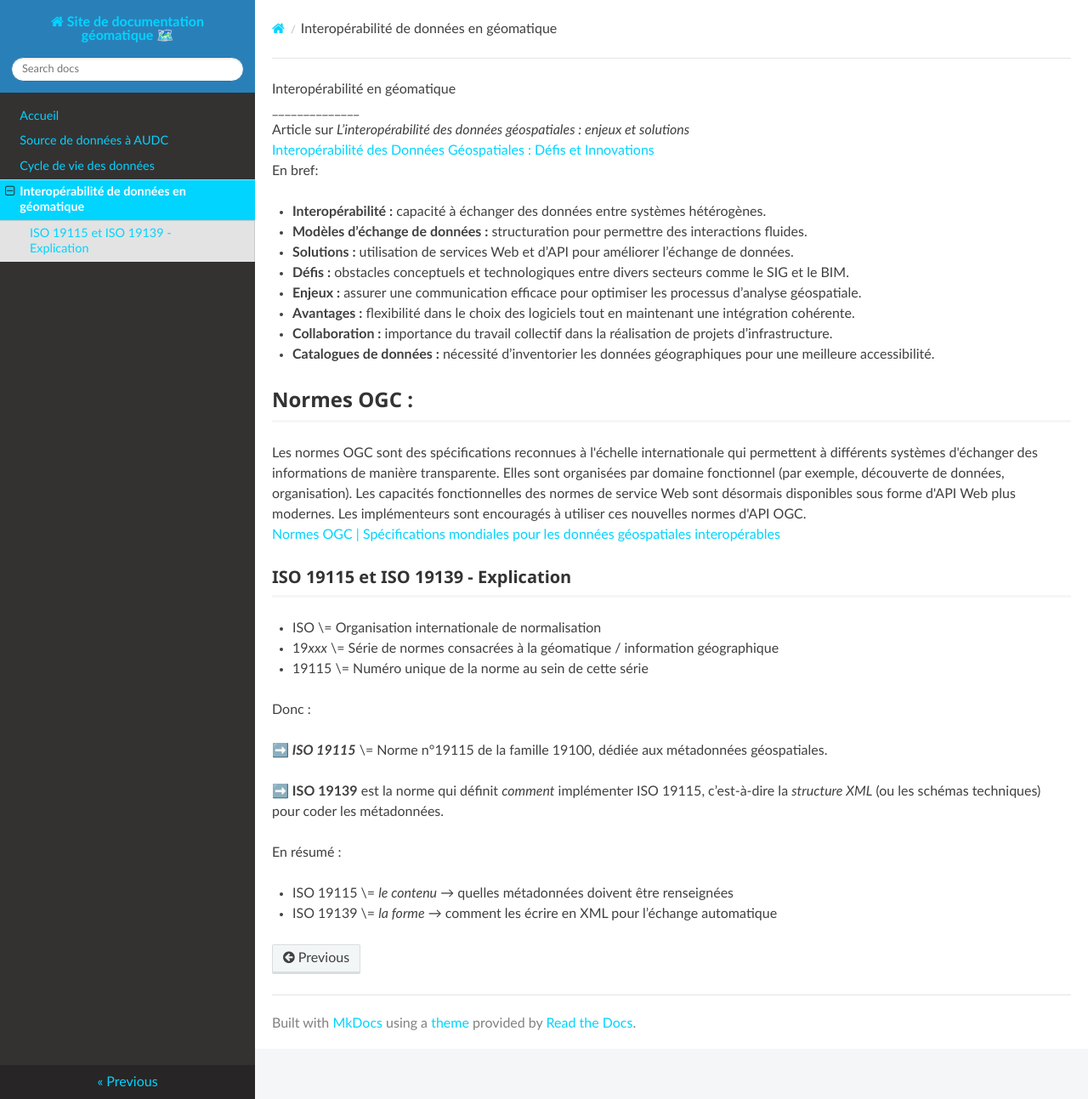
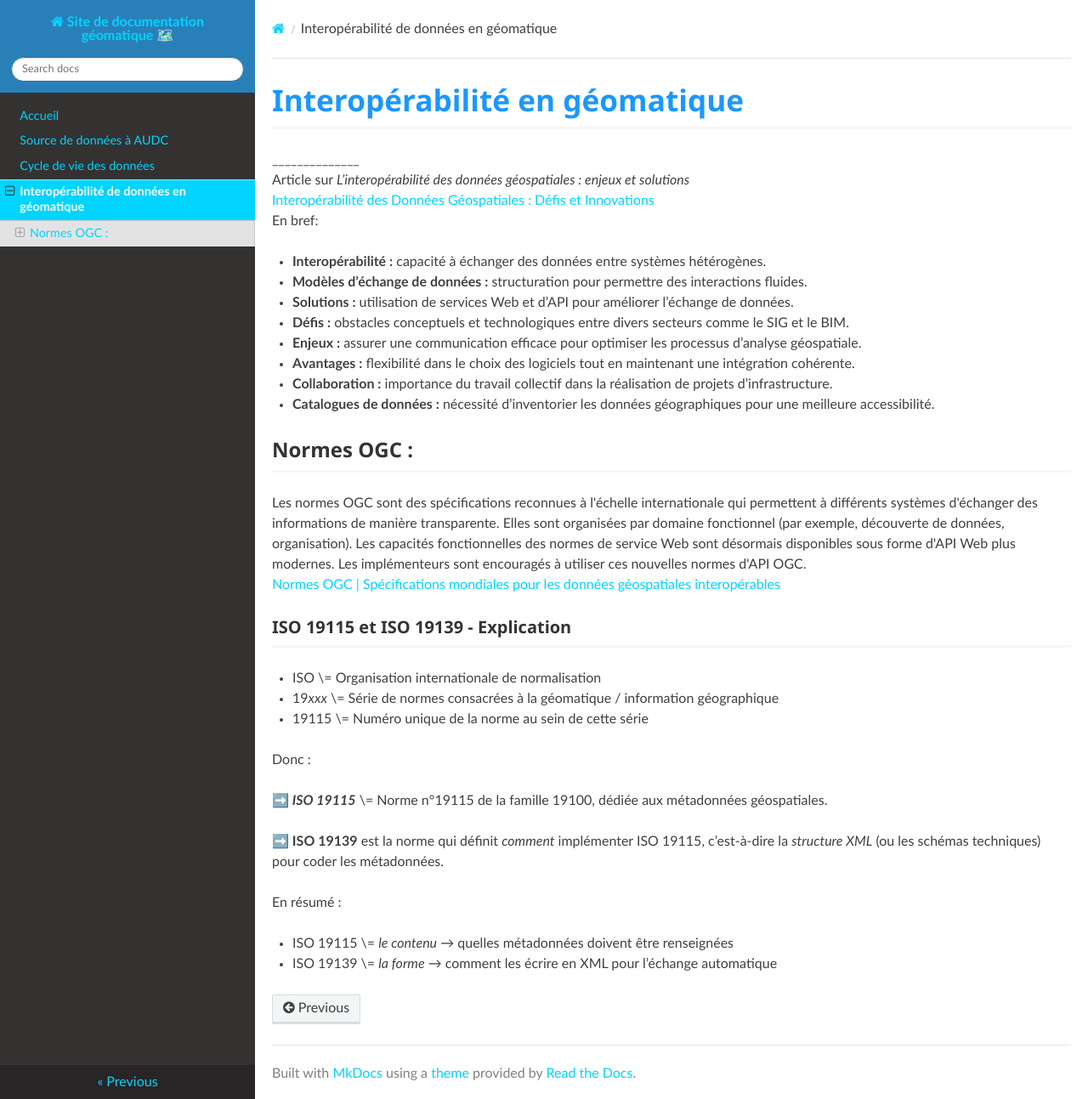
Before and after one commit to abdou123-guene/Site_de_documentation_geomatique, an MkDocs documentation site: the page built from docs/Interoperabilite.md, in a window 1280 px wide and 1293 px high. Shown: the whole window at 85% size. Built offline with MkDocs 1.6.1, drawn with Linux system fonts in a browser that asks for light colours; nearby versions of some CDN libraries.

```diff
--- a/docs/Interoperabilite.md
+++ b/docs/Interoperabilite.md
@@ -1,4 +1,4 @@
-Interopérabilité en géomatique
+# Interopérabilité en géomatique
 \_\_\_\_\_\_\_\_\_\_\_\_\_\_
 Article sur *L’interopérabilité des données géospatiales : enjeux et solutions*
 [Interopérabilité des Données Géospatiales : Défis et Innovations](https://geomatique-aln.fr/linteroperabilite-des-donnees-geospatiales-enjeux-et-solutions/)
```
